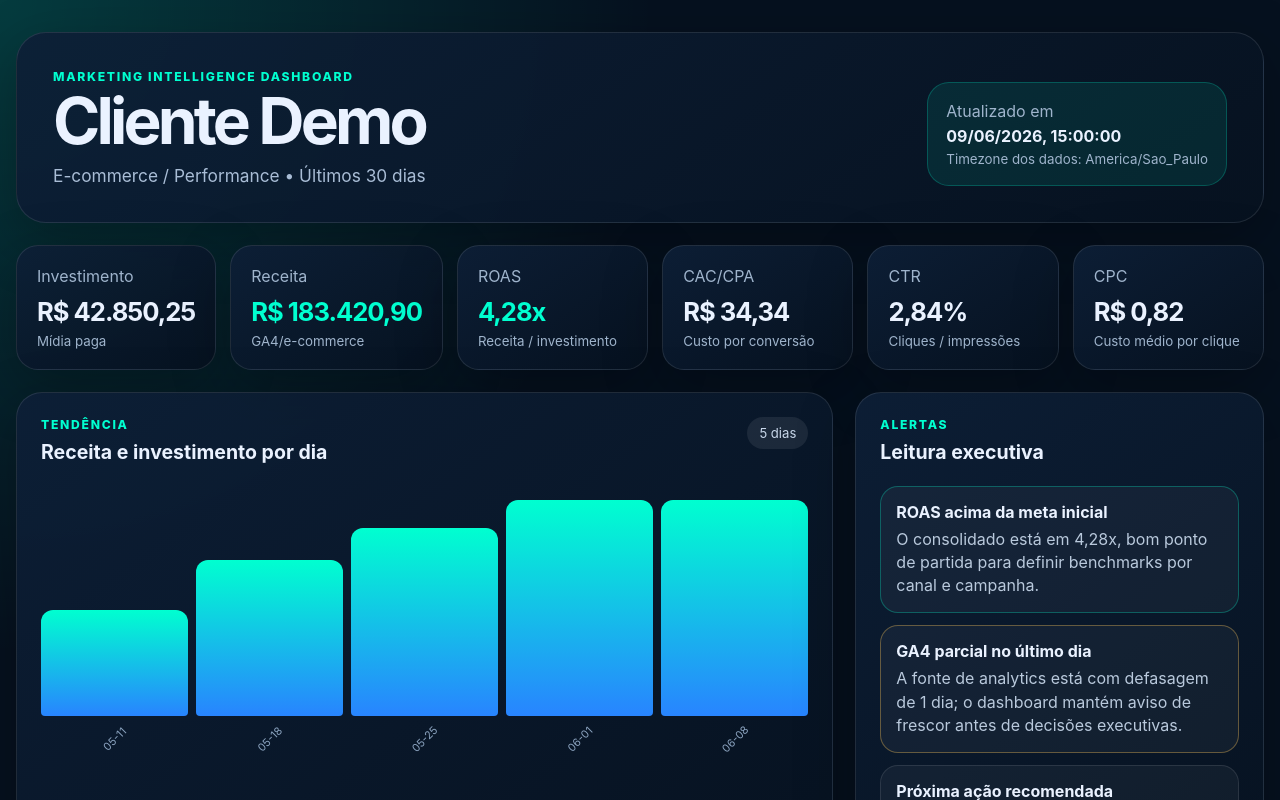
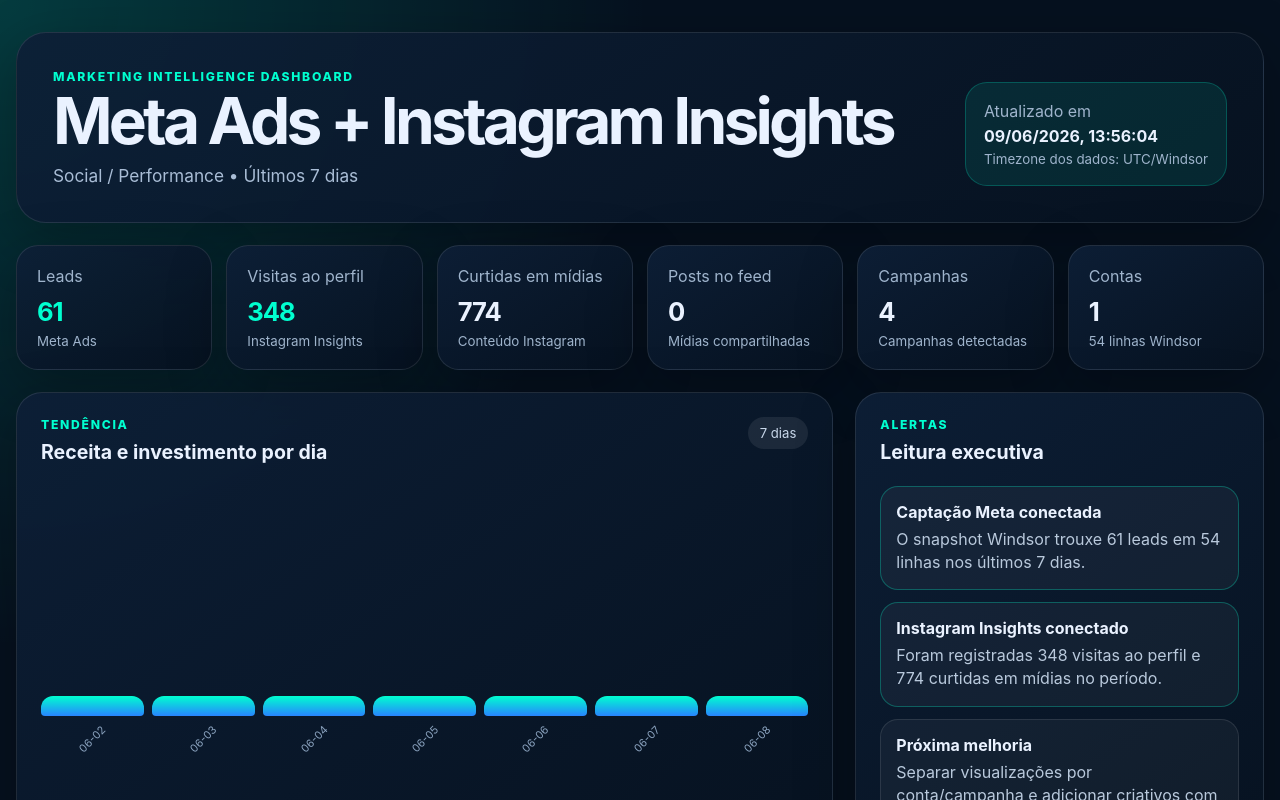
Before and after one commit to higorlamonier/araunah-dashboard, a React (Vite) app: page / in a window 1280 px wide. Shown: the top 800 px of the page. Built offline with nearby package versions, Linux system fonts and the light colour scheme.

Commit message:
Connect Windsor social snapshot

```diff
--- /dev/null
+++ b/data/social/latest.json
@@ -0,0 +1,150 @@
+{
+  "client": {
+    "id": "social-meta-instagram",
+    "name": "Meta Ads + Instagram Insights",
+    "segment": "Social / Performance"
+  },
+  "period": {
+    "start": "2026-06-02",
+    "end": "2026-06-08",
+    "label": "Últimos 7 dias"
+  },
+  "freshness": {
+    "generatedAt": "2026-06-09T13:56:04.640799+00:00",
+    "dataTimezone": "UTC/Windsor",
+    "sources": [
+      {
+        "source": "Meta Ads",
+        "status": "ok",
+        "lastDate": "2026-06-08"
+      },
+      {
+        "source": "GA4",
+        "status": "missing"
+      },
+      {
+        "source": "Google Ads",
+        "status": "missing"
+      }
+    ]
+  },
+  "totals": {
+    "spend": 0,
+    "impressions": 348,
+    "clicks": 774,
+    "conversions": 61,
+    "revenue": 0,
+    "sessions": 348
+  },
+  "socialTotals": {
+    "leads": 61,
+    "instagramProfileVisits": 348,
+    "instagramMediaLikes": 774,
+    "feedShares": 0,
+    "rows": 54,
+    "accounts": 1,
+    "campaigns": 4
+  },
+  "daily": [
+    {
+      "date": "2026-06-02",
+      "source": "Meta Ads",
+      "campaign": "3 campanhas / 1 contas",
+      "spend": 0,
+      "impressions": 69,
+      "clicks": 115,
+      "conversions": 13,
+      "revenue": 0,
+      "sessions": 69
+    },
+    {
+      "date": "2026-06-03",
+      "source": "Meta Ads",
+      "campaign": "2 campanhas / 1 contas",
+      "spend": 0,
+      "impressions": 33,
+      "clicks": 128,
+      "conversions": 3,
+      "revenue": 0,
+      "sessions": 33
+    },
+    {
+      "date": "2026-06-04",
+      "source": "Meta Ads",
+      "campaign": "1 campanhas / 1 contas",
+      "spend": 0,
+      "impressions": 51,
+      "clicks": 109,
+      "conversions": 8,
+      "revenue": 0,
+      "sessions": 51
+    },
+    {
+      "date": "2026-06-05",
+      "source": "Meta Ads",
+      "campaign": "1 campanhas / 1 contas",
+      "spend": 0,
+      "impressions": 58,
+      "clicks": 107,
+      "conversions": 8,
+      "revenue": 0,
+      "sessions": 58
+    },
+    {
+      "date": "2026-06-06",
+      "source": "Meta Ads",
+      "campaign": "1 campanhas / 1 contas",
+      "spend": 0,
+      "impressions": 55,
+      "clicks": 97,
+      "conversions": 10,
+      "revenue": 0,
+      "sessions": 55
+    },
+    {
+      "date": "2026-06-07",
+      "source": "Meta Ads",
+      "campaign": "1 campanhas / 1 contas",
+      "spend": 0,
+      "impressions": 45,
+      "clicks": 91,
+      "conversions": 4,
+      "revenue": 0,
+      "sessions": 45
+    },
+    {
+      "date": "2026-06-08",
+      "source": "Meta Ads",
+      "campaign": "2 campanhas / 1 contas",
+      "spend": 0,
+      "impressions": 37,
+      "clicks": 127,
+      "conversions": 15,
+      "revenue": 0,
+      "sessions": 37
+    }
+  ],
+  "insights": [
+    {
+      "severity": "positive",
+      "title": "Captação Meta conectada",
+      "detail": "O snapshot Windsor trouxe 61 leads em 54 linhas nos últimos 7 dias."
+    },
+    {
+      "severity": "positive",
+      "title": "Instagram Insights conectado",
+      "detail": "Foram registradas 348 visitas ao perfil e 774 curtidas em mídias no período."
+    },
+    {
+      "severity": "neutral",
+      "title": "Próxima melhoria",
+      "detail": "Separar visualizações por conta/campanha e adicionar criativos com thumbnail quando validarmos o layout final."
+    }
+  ],
+  "metadata": {
+    "rawSources": [
+      "facebook"
+    ],
+    "rowsWithMediaThumbnail": 46
+  }
+}
--- a/package.json
+++ b/package.json
@@ -8,7 +8,8 @@
     "build": "tsc -b && vite build",
     "lint": "eslint .",
     "preview": "vite preview",
-    "validate:data": "python3 scripts/validate_data.py data/demo/latest.json"
+    "validate:data": "python3 scripts/validate_data.py data/social/latest.json",
+    "normalize:social": "python3 scripts/normalize_social.py"
   },
   "dependencies": {
     "@vitejs/plugin-react": "^6.0.1",
--- a/src/App.tsx
+++ b/src/App.tsx
@@ -25,12 +25,25 @@ function App() {
       </section>
 
       <section className="kpi-grid" aria-label="Indicadores principais">
+        {snapshot.socialTotals ? (
+          <>
+            <Kpi label="Leads" value={integer.format(snapshot.socialTotals.leads)} helper="Meta Ads" positive />
+            <Kpi label="Visitas ao perfil" value={integer.format(snapshot.socialTotals.instagramProfileVisits)} helper="Instagram Insights" positive />
+            <Kpi label="Curtidas em mídias" value={integer.format(snapshot.socialTotals.instagramMediaLikes)} helper="Conteúdo Instagram" />
+            <Kpi label="Posts no feed" value={integer.format(snapshot.socialTotals.feedShares)} helper="Mídias compartilhadas" />
+            <Kpi label="Campanhas" value={integer.format(snapshot.socialTotals.campaigns)} helper="Campanhas detectadas" />
+            <Kpi label="Contas" value={integer.format(snapshot.socialTotals.accounts)} helper={`${integer.format(snapshot.socialTotals.rows)} linhas Windsor`} />
+          </>
+        ) : (
+          <>
             <Kpi label="Investimento" value={money.format(kpis.spend)} helper="Mídia paga" />
             <Kpi label="Receita" value={money.format(kpis.revenue)} helper="GA4/e-commerce" positive />
             <Kpi label="ROAS" value={`${decimal.format(kpis.roas)}x`} helper="Receita / investimento" positive={kpis.roas >= 3} />
             <Kpi label="CAC/CPA" value={money.format(kpis.cpa)} helper="Custo por conversão" />
             <Kpi label="CTR" value={percent.format(kpis.ctr)} helper="Cliques / impressões" />
             <Kpi label="CPC" value={money.format(kpis.cpc)} helper="Custo médio por clique" />
+          </>
+        )}
       </section>
 
       <section className="content-grid">
--- a/src/data/dashboardData.ts
+++ b/src/data/dashboardData.ts
@@ -1,4 +1,4 @@
-import snapshot from '../../data/demo/latest.json'
+import snapshot from '../../data/social/latest.json'
 import type { DashboardSnapshot } from '../types'
 
 export const dashboardData = snapshot as DashboardSnapshot
```
Also changed, not shown: src/types.ts (+9 -0 lines), 2 other files (tests, documents, lock files or other folders). Lines whose indentation alone changed are shown as unchanged.
